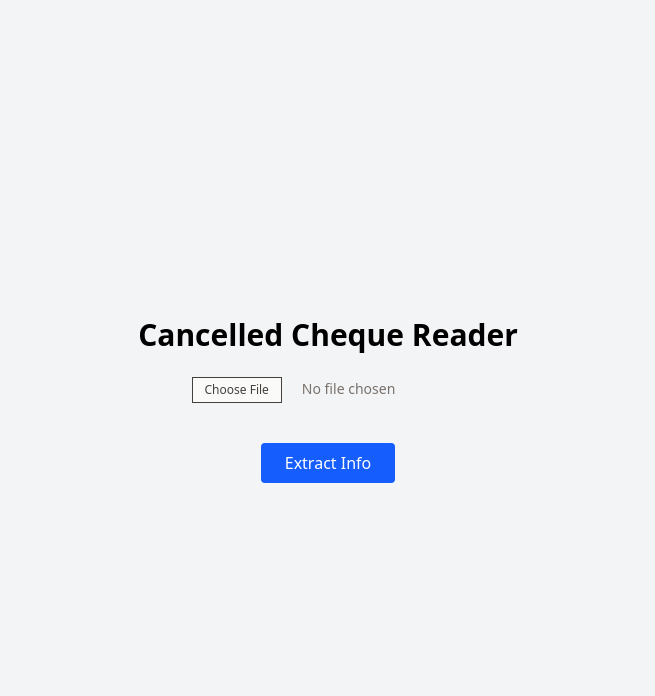
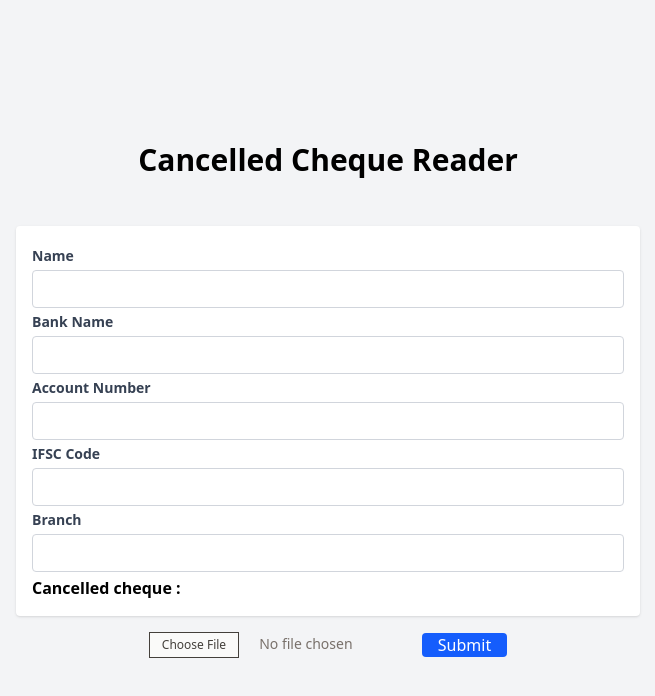
Before and after one commit to pratheek-kv/cheque-reader-app, a React (Vite) app: page / in a window 1280 px wide. Shown: the top 696 px of the page, without its empty margins (312-967 px from the left). Built offline with nearby package versions, Linux system fonts and the light colour scheme.

Commit message:
Validations

```diff
--- a/src/App.jsx
+++ b/src/App.jsx
@@ -1,10 +1,14 @@
 import React, { useState } from "react";
+import InputField from "./components/InputField";
 
 function App() {
   const [image, setImage] = useState(null);
   const [previewUrl, setPreviewUrl] = useState(null);
   const [result, setResult] = useState(null);
   const [loading, setLoading] = useState(false);
+
+  const [value, setValue] = useState({name: "", Bank_Name: "", Account_Number: "", IFSC_Code: "", Branch: "" });
+  const [hasError, setHasError] = useState(false);
 
   const handleImageChange = (e) => {
     const file = e.target.files[0];
@@ -24,58 +28,111 @@ function App() {
     formData.append("file", image);
 
     try {
-      // const response = await fetch("https://your-api.com/extract-cheque-info", {
-      //   method: "POST",
-      //   body: formData,
-      // });
-
+      const response = await fetch("http://localhost:5678/webhook-test/ed5a3be4-53f1-4bea-85ea-9f8c03b95943", {
+        method: "POST",
+        body: formData,
+      });
+      debugger;
       // const data = await response.json();
-      const data = {name: "Pratheek", accountNumber : "1234"}
+      const data = { name: "Pratheek", accountNumber: "1234" }
       setResult(data);
     } catch (err) {
-      console.error("Upload failed", err);
-      setResult({ error: "Failed to fetch data from API." });
     } finally {
       setLoading(false);
     }
   };
 
+  const handleChange = (e) => {
+    const val = e.target.value;
+    setValue((prev) => ({
+      ...prev,
+      [e.target.name]: val,
+    }));
+  };
+
   return (
-    <div className="min-h-screen bg-gray-100 flex flex-col items-center justify-center p-4">
+    <div className="min-h-screen bg-gray-100 flex flex-col items-center justify-center p-4 w-full">
       <h1 className="text-3xl font-bold mb-6">Cancelled Cheque Reader</h1>
+      <div className="mb-4 w-1/2">
+        <div className="mt-6 bg-white p-4 rounded shadow w-full">
+          <div className="mt-1">
+            <InputField
+              label="Name"
+              name="name"
+              value={value.name}
+              onChange={handleChange}
+              error={( !(result) || (value.name === result.name) )? false : true}
+              errorMessage="Provided Name doesnot match the name in the cheque"
+            />
+          </div>
+
+          <div className="mt-1">
+            <InputField
+              label="Bank Name"
+              value={value.Bank_Name}
+              onChange={handleChange}
+              error={( !(result) || (value.Bank_Name === result.Bank_Name) )? false : true}
+              errorMessage="Bank Name Entered does not match"
+            />
+          </div>
+
+          <div className="mt-1">
+            <InputField
+              label="Account Number"
+              value={value.Account_Number}
+              onChange={handleChange}
+              error={( !(result) || (value.Account_Number === result.Account_Number) )? false : true}
+              errorMessage="Account Number does not match"
+            />
+          </div>
+
+          <div className="mt-1">
+            <InputField
+              label="IFSC Code"
+              name="IFSC_Code"
+              value={value.IFSC_Code}
+              onChange={handleChange}
+              error={( !(result) || (value.IFSC_Code === result.IFSC_Code) )? false : true}
+              errorMessage="IFSC does not match"
+            />
+          </div>
+
+
+          <div className="mt-1">
+            <InputField
+              label="Branch"
+              name="Branch"
+              value={value.Branch}
+              onChange={handleChange}
+              error={false}
+              errorMessage=""
+            />
+          </div>
+
+          <p><strong>Cancelled cheque :</strong> {result?.Cancelled_cheque ?? false}</p>
+        </div>
+      </div>
+
+      <div className="flex items-center justify-center">
         <input
           type="file"
           accept="image/*"
           onChange={handleImageChange}
           className="text-sm text-stone-500 file:mr-5 file:py-1 file:px-3 file:border-[1px]
-                   file:text-xs file:font-medium file:bg-stone-50 file:text-stone-700 hover:file:cursor-pointer hover:file:bg-blue-50
-                 hover:file:text-blue-700 mb-10"
+                     file:text-xs file:font-medium file:bg-stone-50 file:text-stone-700 hover:file:cursor-pointer hover:file:bg-blue-50"
         />
+
+        <button onClick={handleSubmit} disabled={loading}
+          className="bg-blue-600 text-white px-4 rounded hover:bg-blue-700 disabled:opacity-50" >
+          {loading ? "Processing..." : "Submit"}
+        </button>
+
+      </div>
 
       {previewUrl && (
         <img src={previewUrl} alt="Preview" className="w-64 h-auto mb-4 rounded shadow" />
       )}
 
-      <button
-        onClick={handleSubmit}
-        disabled={loading}
-        className="bg-blue-600 text-white px-6 py-2 rounded hover:bg-blue-700 disabled:opacity-50"
-      >
-        {loading ? "Processing..." : "Extract Info"}
-      </button>
-
-      {result && (
-        <div className="mt-6 bg-white p-4 rounded shadow w-full max-w-sm">
-          {result.error ? (
-            <p className="text-red-600">{result.error}</p>
-          ) : (
-            <>
-              <p><strong>Name:</strong> {result.name}</p>
-              <p><strong>Account Number:</strong> {result.accountNumber}</p>
-            </>
-          )}
-        </div>
-      )}
     </div>
   );
 }
--- /dev/null
+++ b/src/components/InputField.jsx
@@ -0,0 +1,23 @@
+import React from 'react';
+
+const InputField = ({ label, name, value, onChange, error, errorMessage }) => {
+  return (
+    <div className="flex flex-col space-y-1 mb-1">
+      <label className="text-sm font-semibold text-gray-700">{label}</label>
+      <input
+        type="text"
+        name = {name}
+        value={value}
+        onChange={onChange}
+        className={`border rounded px-3 py-2 text-sm outline-none transition-all
+          ${error ? 'border-red-500 bg-red-50' : 'border-gray-300 focus:border-blue-500'}
+        `}
+      />
+      {error && (
+        <span className="text-xs text-red-600">{errorMessage}</span>
+      )}
+    </div>
+  );
+};
+
+export default InputField;
```
Lines whose indentation alone changed are shown as unchanged.
